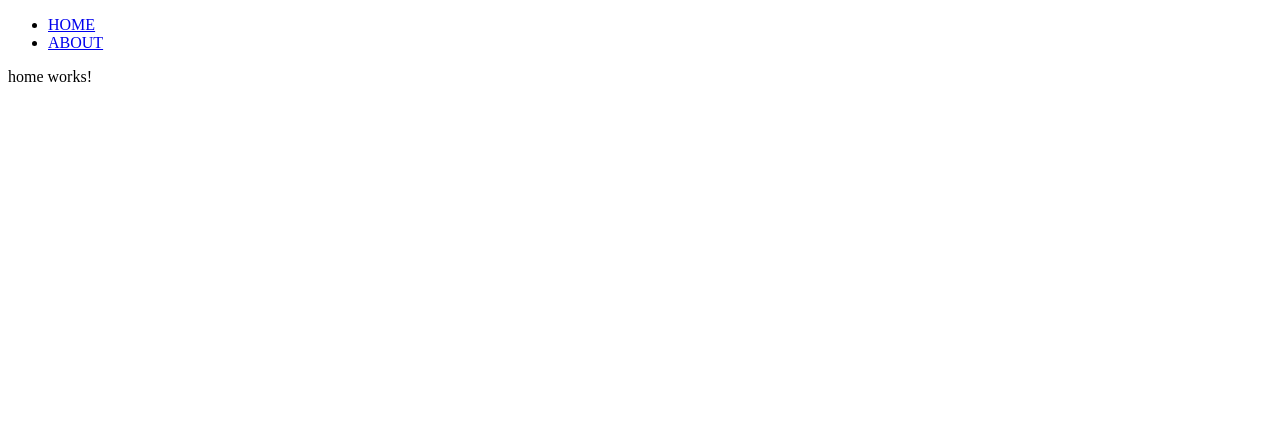
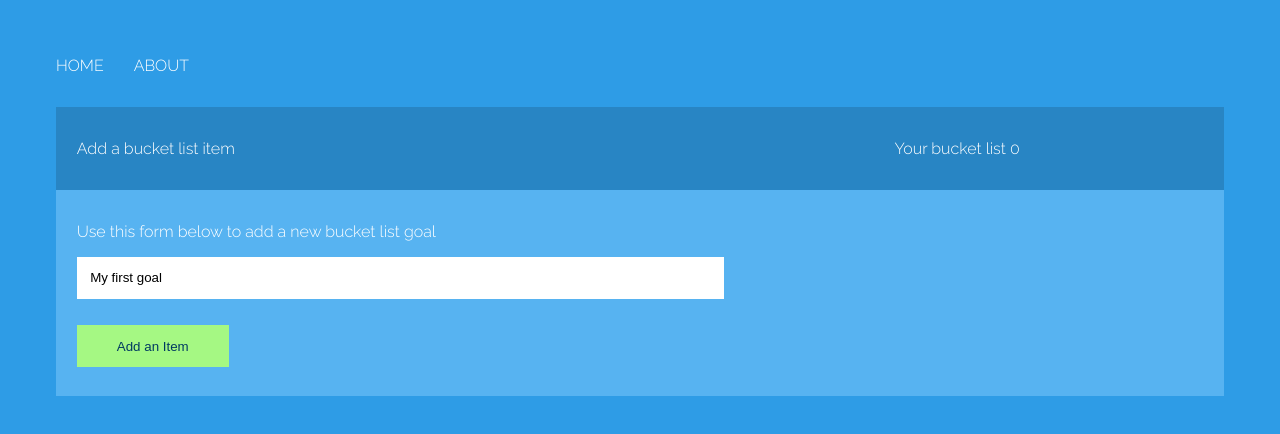
Before and after one commit to Pedrohero13/ng5, an Angular app: page / in a window 1280 px wide. Shown: the top 434 px of the page. Built offline with nearby package versions, Linux system fonts and the light colour scheme.

Commit message:
arreglando fusion

```diff
--- a/src/app/app-routing.module.ts
+++ b/src/app/app-routing.module.ts
@@ -8,7 +8,7 @@
     component: HomeComponent
   },
   {
-    path:'about/:id',
+    path:'about',
     component: AboutComponent
   }
 
--- a/src/app/app.component.html
+++ b/src/app/app.component.html
@@ -1,7 +1,7 @@
 
 <ul>
   <li><a routerLink="">HOME</a></li>
-  <li><a routerLink="about/48">ABOUT</a></li>
+  <li><a routerLink="about">ABOUT</a></li>
 </ul>
 
 <router-outlet></router-outlet>
--- a/src/app/app.module.ts
+++ b/src/app/app.module.ts
@@ -1,6 +1,8 @@
 import { NgModule } from '@angular/core';
 import { BrowserModule } from '@angular/platform-browser';
 
+import {BrowserAnimationsModule} from '@angular/platform-browser/animations'
+import { FormsModule } from '@angular/forms';
 import { AppRoutingModule } from './app-routing.module';
 import { AppComponent } from './app.component';
 import { HomeComponent } from './home/home.component';
@@ -14,7 +16,9 @@
   ],
   imports: [
     BrowserModule,
-    AppRoutingModule
+    AppRoutingModule,
+    FormsModule,
+    BrowserAnimationsModule
   ],
   providers: [],
   bootstrap: [AppComponent]
--- a/src/app/home/home.component.html
+++ b/src/app/home/home.component.html
@@ -1 +1,25 @@
-<p>home works!</p>
+<div class="container color-dark">
+    <div class="col">
+        <p>Add a bucket list item </p>
+    </div>
+    <div class="col">
+        <p>Your bucket list {{itemCount}}</p>
+    </div>
+
+</div>
+<div class="container color-light" [@goals]="goals.length">
+    <div class="col">
+        <p>Use this form below to add a new bucket list goal</p>
+        <form >
+            <input type="text" class="txt" name="item" placeholder="life gola.. "[(ngModel)]= "goalText">
+            <input type="submit" class="btn" [value]="btnText" (click)="addItem()">
+        </form>
+    </div>
+
+   <div class="col">
+       <p class="life-container "*ngFor="let goal of goals;let i = index" (click)="removeItem(i)">
+           {{goal}}
+       </p>
+   </div>
+
+</div>
--- a/src/app/home/home.component.scss
+++ b/src/app/home/home.component.scss
@@ -0,0 +1,41 @@
+.container{
+    display: grid;
+    grid-template-columns: 70% auto;
+
+}
+.col{
+    padding: 1em 1.3em;
+
+}
+.color-light{
+
+     background: #57b3f1;
+}
+
+
+.color-dark{
+    background: #2885c4;
+}
+input.txt{
+    border: 0;
+    padding: 1em;
+    width: 80%;
+    margin-bottom: 2em;
+
+}
+input.btn{
+    border: 0;
+    display: block;
+    padding: 1em 3em;
+    background: #a5f883;
+    color: #003a61;
+    margin-bottom: 1em;
+    cursor: pointer;
+
+}
+.life-container{
+    background: #3fa0e1;
+    padding: 1em;
+    font-weight: bold;
+    cursor: pointer;
+}
--- a/src/app/home/home.component.ts
+++ b/src/app/home/home.component.ts
@@ -1,15 +1,52 @@
 import { Component, OnInit } from '@angular/core';
-
+import {trigger,style,transition,animate,keyframes,query,stagger} from '@angular/animations';
 @Component({
   selector: 'app-home',
   templateUrl: './home.component.html',
-  styleUrls: ['./home.component.scss']
+  styleUrls: ['./home.component.scss'],
+  animations:[
+    trigger ('goals',[
+      transition ('* => *',[
+        query(':enter', style({opacity:0}),{optional: true}),
+
+        query(':enter', stagger('300ms', [
+          animate('.6s ease-in', keyframes([
+            style({opacity: 0, transform:'translateY(-75%)', offset: 0}),
+            style({opacity: 0.5, transform:'translateY(35px)', offset: .3}),
+            style({opacity: 1, transform:'translateY(0)', offset: 1}),
+          ]))]),{optional: true}),
+          query(':leave', stagger('300ms', [
+            animate('.6s ease-in', keyframes([
+              style({opacity: 1, transform:'translateY(0)', offset: 0}),
+              style({opacity: 0.5, transform:'translateY(35px)', offset: .3}),
+              style({opacity: 0, transform:'translateY(75%)', offset: 1}),
+            ]))]),{optional: true})
+        ])
+      ])
+  ]
 })
 export class HomeComponent implements OnInit {
+
+  itemCount: number = 0;
+  btnText: string = "Add an Item"
+  goalText: string = "My first goal"
+  goals: string  []= [];
 
   constructor() { }
 
   ngOnInit(): void {
+    this.itemCount = this.goals.length;
   }
 
+  addItem(){
+    this.goals.push(this.goalText);
+    this.goalText="";
+    this.itemCount= this.goals.length;
+
+  }
+  removeItem(i: number){
+    this.goals.splice(i,1);
+    this.itemCount = this.goals.length;
+ }
+
 }
--- a/src/styles.scss
+++ b/src/styles.scss
@@ -1 +1,28 @@
 /* You can add global styles to this file, and also import other style files */
+@import url('https://fonts.googleapis.com/css?family=Raleway:300,700');
+
+body {
+    background: #2e9ce6;
+    padding: 3em;
+    font-family: 'Raleway','Arial';
+    color: #fff;
+
+}
+ul{
+    list-style-type: none;
+    margin: 0 0 2em 0;
+    padding: 0;
+
+}
+ul li {
+    display: inline;
+    margin-right: 30px;
+
+}
+ul li a{
+    font-size: 1.5m;
+}
+a{
+    color: #fff;
+    text-decoration: none;
+}
```
Also changed, not shown: 2 other files (tests, documents, lock files or other folders).
